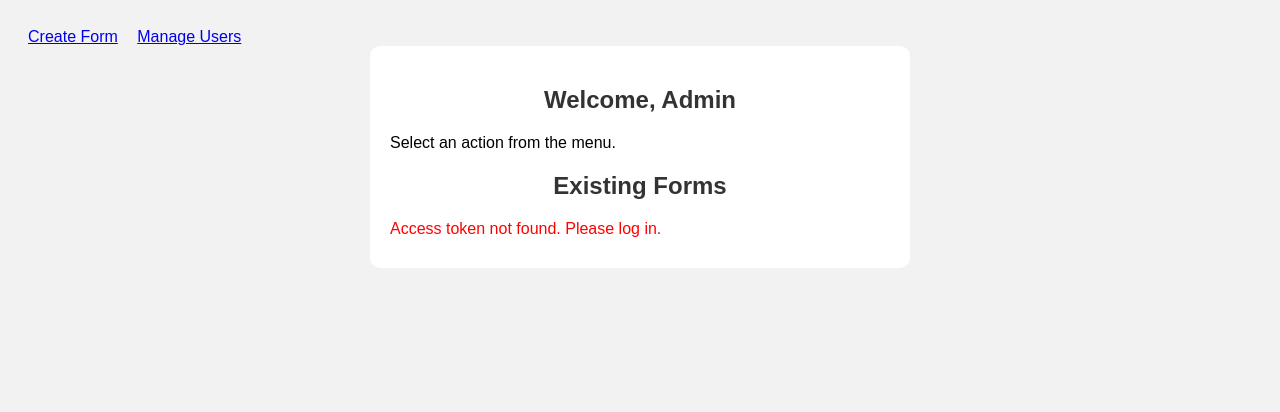
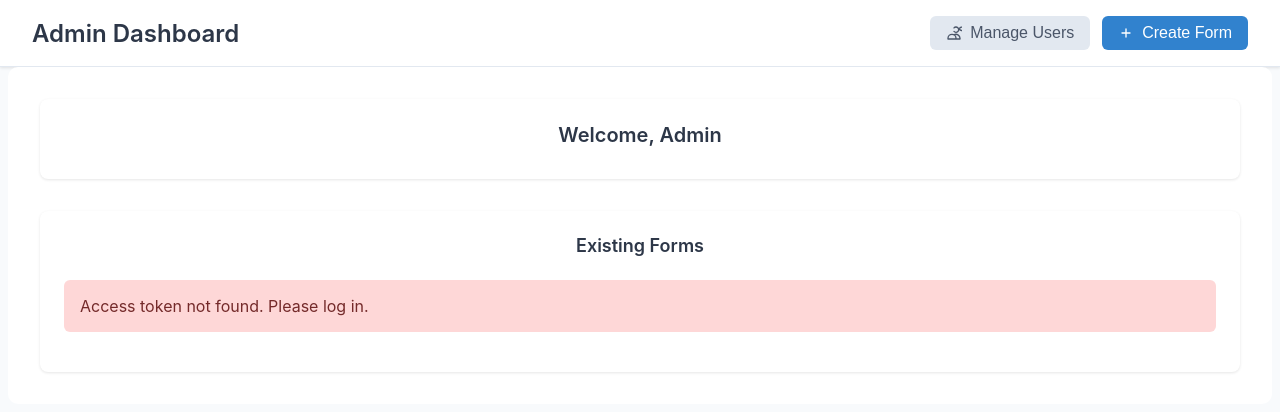
Before and after one commit to arjun-ms/EasyForms, a FastAPI app: page /admin in a window 1280 px wide. Shown: the top 412 px of the page. Run offline with FastAPI, Linux system fonts and the light colour scheme.

Commit message:
style: improve ui of admin dashboard

```diff
--- a/static/js/fetch-forms.js
+++ b/static/js/fetch-forms.js
@@ -1,3 +1,141 @@
+// document.addEventListener("DOMContentLoaded", function () {
+//     fetchForms();
+//   });
+
+//   function fetchForms() {
+//     const token = localStorage.getItem("access_token");
+
+//     if (!token) {
+//       displayError("Access token not found. Please log in.");
+//       return;
+//     }
+
+//     fetch("/forms", {
+//       headers: {
+//         Authorization: "Bearer " + token,
+//       },
+//     })
+//       .then(async (response) => {
+//         if (!response.ok) {
+//           const error = await response.json();
+//           throw new Error(error.detail || "Failed to fetch forms.");
+//         }
+//         return response.json();
+//       })
+//       .then((forms) => {
+//         if (!Array.isArray(forms)) {
+//           throw new Error("Unexpected response format.");
+//         }
+
+//         const list = document.getElementById("form-list");
+//         list.innerHTML = "";
+
+//         // forms.forEach((form) => {
+//         //     const li = document.createElement("li");
+//         //     li.innerHTML = `
+//         //       <strong>${form.title}</strong> - ${form.description || ""}<br/>
+//         //       <button onclick="editForm(${form.id})">Edit</button>
+//         //       <button onclick="deleteForm(${form.id})">Delete</button>
+//         //       <button onclick="reassignForm(${form.id})">Reassign</button>
+//         //       <hr/>
+//         //     `;
+//         //     list.appendChild(li);
+//         //   });
+//         forms.forEach((form) => {
+//           const li = document.createElement("li");
+
+//           const assignedUser = form.assigned_user
+//             ? `<span style="background-color:#4CAF50; color:white; padding:4px 8px; border-radius:5px; font-size: 0.9rem;">Assigned to ${form.assigned_user.username}</span>`
+//             : `<span style="background-color:#f44336; color:white; padding:4px 8px; border-radius:5px; font-size: 0.9rem;">Not assigned</span>`;
+
+//           li.innerHTML = `
+//             <strong>${form.title}</strong> - ${form.description || ""}
+//             <br/><br/>
+//             <button onclick="editForm(${form.id})">Edit</button>
+//             <button onclick="deleteForm(${form.id})">Delete</button>
+//             <button onclick="viewSubmissions(${form.id})">View Submissions</button>
+//             <br/><br/>
+//             ${assignedUser}
+//             <hr/>
+//           `;
+
+//           list.appendChild(li);
+//         });
+
+//       })
+//       .catch((err) => {
+//         displayError(err.message);
+//         console.error("Failed to fetch forms:", err.message);
+//       });
+//   }
+
+//   function editForm(formId) {
+//     localStorage.setItem("edit_form_id", formId);
+//     window.location.href = `/form-builder`; // we'll load form data there
+//   }
+
+//   async function deleteForm(formId) {
+//     const token = localStorage.getItem("access_token");
+//     if (!token) return displayError("Token not found");
+
+//     if (!confirm("Are you sure you want to delete this form?")) return;
+
+//     try {
+//       const res = await fetch(`/forms/${formId}`, {
+//         method: "DELETE",
+//         headers: {
+//           Authorization: "Bearer " + token,
+//         },
+//       });
+
+//       if (!res.ok) throw new Error("Failed to delete form");
+//       alert("Form deleted");
+//       fetchForms();
+//     } catch (err) {
+//       displayError(err.message);
+//     }
+//   }
+
+//   async function reassignForm(formId) {
+//     const token = localStorage.getItem("access_token");
+//     if (!token) return displayError("Token not found");
+
+//     const userId = prompt("Enter user ID to reassign form to:");
+//     if (!userId) return;
+
+//     try {
+//       const res = await fetch(`/forms/${formId}/assign`, {
+//         method: "POST",
+//         headers: {
+//           "Content-Type": "application/json",
+//           Authorization: "Bearer " + token,
+//         },
+//         body: JSON.stringify({ user_id: parseInt(userId) }),
+//       });
+
+//       if (!res.ok) throw new Error("Failed to reassign form");
+//       alert("Form reassigned");
+//       fetchForms(); //- Refresh the dashboard with updated assignment
+//     } catch (err) {
+//       displayError(err.message);
+//     }
+//   }
+
+
+//   function displayError(message) {
+//     const errorBox = document.getElementById("error-message");
+//     if (errorBox) errorBox.textContent = message;
+//   }
+
+//   function viewSubmissions(formId) {
+//     localStorage.setItem("view_submissions_form_id", formId);
+//     window.location.href = "/submission-history";
+//   }
+
+
+//!========================================
+
+
 document.addEventListener("DOMContentLoaded", function () {
   fetchForms();
 });
@@ -27,39 +165,62 @@ document.addEventListener("DOMContentLoaded", function () {
         throw new Error("Unexpected response format.");
       }
 
-        const list = document.getElementById("form-list");
-        list.innerHTML = "";
+      const container = document.getElementById("form-list");
+      container.innerHTML = "";
 
-        // forms.forEach((form) => {
-        //     const li = document.createElement("li");
-        //     li.innerHTML = `
-        //       <strong>${form.title}</strong> - ${form.description || ""}<br/>
-        //       <button onclick="editForm(${form.id})">Edit</button>
-        //       <button onclick="deleteForm(${form.id})">Delete</button>
-        //       <button onclick="reassignForm(${form.id})">Reassign</button>
-        //       <hr/>
-        //     `;
-        //     list.appendChild(li);
-        //   });
+      if (forms.length === 0) {
+        container.innerHTML = '<div class="empty-state">No forms found. Create your first form!</div>';
+        return;
+      }
+
       forms.forEach((form) => {
-          const li = document.createElement("li");
+        const formCard = document.createElement("div");
+        formCard.className = "form-card";
 
         const assignedUser = form.assigned_user
-            ? `<span style="background-color:#4CAF50; color:white; padding:4px 8px; border-radius:5px; font-size: 0.9rem;">Assigned to ${form.assigned_user.username}</span>`
-            : `<span style="background-color:#f44336; color:white; padding:4px 8px; border-radius:5px; font-size: 0.9rem;">Not assigned</span>`;
+          ? `<span class="assignment-tag assigned">
+               <svg class="icon" fill="currentColor" viewBox="0 0 20 20">
+                 <path fill-rule="evenodd" d="M10 9a3 3 0 100-6 3 3 0 000 6zm-7 9a7 7 0 1114 0H3z" clip-rule="evenodd" />
+               </svg>
+               Assigned to ${form.assigned_user.username}
+             </span>`
+          : `<span class="assignment-tag unassigned">
+               <svg class="icon" fill="currentColor" viewBox="0 0 20 20">
+                 <path fill-rule="evenodd" d="M18 10a8 8 0 11-16 0 8 8 0 0116 0zm-7 4a1 1 0 11-2 0 1 1 0 012 0zm-1-9a1 1 0 00-1 1v4a1 1 0 102 0V6a1 1 0 00-1-1z" clip-rule="evenodd" />
+               </svg>
+               Not assigned
+             </span>`;
 
-          li.innerHTML = `
-            <strong>${form.title}</strong> - ${form.description || ""}
-            <br/><br/>
-            <button onclick="editForm(${form.id})">Edit</button>
-            <button onclick="deleteForm(${form.id})">Delete</button>
-            <button onclick="viewSubmissions(${form.id})">View Submissions</button>
-            <br/><br/>
+        formCard.innerHTML = `
+          <div class="form-info">
+            <h3 class="form-title">${form.title}</h3>
+            <p class="form-description">${form.description || "No description provided"}</p>
             ${assignedUser}
-            <hr/>
+          </div>
+          <div class="form-actions">
+            <button class="btn btn-secondary btn-sm" onclick="editForm(${form.id})">
+              <svg class="icon" fill="none" stroke="currentColor" viewBox="0 0 24 24">
+                <path stroke-linecap="round" stroke-linejoin="round" stroke-width="2" d="M11 5H6a2 2 0 00-2 2v11a2 2 0 002 2h11a2 2 0 002-2v-5m-1.414-9.414a2 2 0 112.828 2.828L11.828 15H9v-2.828l8.586-8.586z" />
+              </svg>
+              Edit
+            </button>
+            <button class="btn btn-secondary btn-sm" onclick="deleteForm(${form.id})">
+              <svg class="icon" fill="none" stroke="currentColor" viewBox="0 0 24 24">
+                <path stroke-linecap="round" stroke-linejoin="round" stroke-width="2" d="M19 7l-.867 12.142A2 2 0 0116.138 21H7.862a2 2 0 01-1.995-1.858L5 7m5 4v6m4-6v6m1-10V4a1 1 0 00-1-1h-4a1 1 0 00-1 1v3M4 7h16" />
+              </svg>
+              Delete
+            </button>
+            <button class="btn btn-primary btn-sm" onclick="viewSubmissions(${form.id})">
+              <svg class="icon" fill="none" stroke="currentColor" viewBox="0 0 24 24">
+                <path stroke-linecap="round" stroke-linejoin="round" stroke-width="2" d="M15 12a3 3 0 11-6 0 3 3 0 016 0z" />
+                <path stroke-linecap="round" stroke-linejoin="round" stroke-width="2" d="M2.458 12C3.732 7.943 7.523 5 12 5c4.478 0 8.268 2.943 9.542 7-1.274 4.057-5.064 7-9.542 7-4.477 0-8.268-2.943-9.542-7z" />
+              </svg>
+              View Submissions
+            </button>
+          </div>
         `;
 
-          list.appendChild(li);
+        container.appendChild(formCard);
       });
 
     })
@@ -124,7 +285,10 @@ document.addEventListener("DOMContentLoaded", function () {
 
 function displayError(message) {
   const errorBox = document.getElementById("error-message");
-    if (errorBox) errorBox.textContent = message;
+  if (errorBox) {
+    errorBox.textContent = message;
+    errorBox.style.display = message ? 'block' : 'none';
+  }
 }
 
 function viewSubmissions(formId) {
--- a/templates/admin-dashboard.html
+++ b/templates/admin-dashboard.html
@@ -3,22 +3,234 @@
   <head>
     <title>Admin Dashboard</title>
     <link rel="stylesheet" href="static/css/styles.css" />
+    <style>
+      /* Modern Admin Dashboard Styles */
+      body {
+        font-family: -apple-system, BlinkMacSystemFont, 'Segoe UI', Roboto, sans-serif;
+        margin: 0;
+        padding: 0;
+        background-color: #f8fafc;
+        color: #1a202c;
+      }
+
+      .dashboard-header {
+        background: white;
+        border-bottom: 1px solid #e2e8f0;
+        padding: 1rem 2rem;
+        display: flex;
+        justify-content: space-between;
+        align-items: center;
+        box-shadow: 0 1px 3px rgba(0, 0, 0, 0.1);
+      }
+
+      .dashboard-title {
+        font-size: 1.5rem;
+        font-weight: 600;
+        color: #2d3748;
+        margin: 0;
+      }
+
+      .header-actions {
+        display: flex;
+        gap: 0.75rem;
+      }
+
+      .btn {
+        padding: 0.5rem 1rem;
+        border: none;
+        border-radius: 0.375rem;
+        font-weight: 500;
+        cursor: pointer;
+        text-decoration: none;
+        display: inline-flex;
+        align-items: center;
+        gap: 0.5rem;
+        transition: all 0.2s;
+      }
+
+      .btn-primary {
+        background-color: #3182ce;
+        color: white;
+      }
+
+      .btn-primary:hover {
+        background-color: #2c5282;
+      }
+
+      .btn-secondary {
+        background-color: #e2e8f0;
+        color: #4a5568;
+      }
+
+      .btn-secondary:hover {
+        background-color: #cbd5e0;
+      }
+
+      .btn-sm {
+        padding: 0.25rem 0.75rem;
+        font-size: 0.875rem;
+      }
+
+      .main-content {
+        max-width: 1200px;
+        margin: 0 auto;
+        padding: 2rem;
+      }
+
+      .welcome-section {
+        background: white;
+        border-radius: 0.5rem;
+        padding: 1.5rem;
+        margin-bottom: 2rem;
+        box-shadow: 0 1px 3px rgba(0, 0, 0, 0.1);
+      }
+
+      .welcome-title {
+        font-size: 1.25rem;
+        font-weight: 600;
+        margin: 0 0 0.5rem 0;
+        color: #2d3748;
+      }
+
+      .welcome-subtitle {
+        color: #718096;
+        margin: 0;
+      }
+
+      .forms-section {
+        background: white;
+        border-radius: 0.5rem;
+        padding: 1.5rem;
+        box-shadow: 0 1px 3px rgba(0, 0, 0, 0.1);
+      }
+
+      .section-title {
+        font-size: 1.125rem;
+        font-weight: 600;
+        margin: 0 0 1.5rem 0;
+        color: #2d3748;
+      }
+
+      .form-card {
+        border: 1px solid #e2e8f0;
+        border-radius: 0.5rem;
+        padding: 1.25rem;
+        margin-bottom: 1rem;
+        display: flex;
+        justify-content: space-between;
+        align-items: flex-start;
+        transition: all 0.2s;
+      }
+
+      .form-card:hover {
+        box-shadow: 0 4px 6px rgba(0, 0, 0, 0.1);
+        border-color: #cbd5e0;
+      }
+
+      .form-info {
+        flex: 1;
+      }
+
+      .form-title {
+        font-weight: 600;
+        color: #2d3748;
+        margin: 0 0 0.25rem 0;
+      }
+
+      .form-description {
+        color: #718096;
+        margin: 0 0 0.75rem 0;
+        font-size: 0.875rem;
+      }
+
+      .assignment-tag {
+        display: inline-flex;
+        align-items: center;
+        gap: 0.25rem;
+        padding: 0.25rem 0.75rem;
+        border-radius: 9999px;
+        font-size: 0.75rem;
+        font-weight: 500;
+      }
+
+      .assignment-tag.assigned {
+        background-color: #c6f6d5;
+        color: #22543d;
+      }
+
+      .assignment-tag.unassigned {
+        background-color: #fed7d7;
+        color: #742a2a;
+      }
+
+      .form-actions {
+        display: flex;
+        gap: 0.5rem;
+        flex-shrink: 0;
+      }
+
+      .icon {
+        width: 1rem;
+        height: 1rem;
+      }
+
+      #error-message {
+        background-color: #fed7d7;
+        color: #742a2a;
+        padding: 1rem;
+        border-radius: 0.375rem;
+        margin-bottom: 1rem;
+        display: none;
+      }
+
+      .empty-state {
+        text-align: center;
+        color: #718096;
+        padding: 2rem;
+      }
+    </style>
   </head>
   <body>
-    <nav>
-      <a href="#" onclick="startNewForm()">Create Form</a>
-      <!-- <a href="#">View Forms</a>  -->  <!-- this is already displayed so no need for a seperate section -->
-      <a href="#" onclick="goToUsers()">Manage Users</a>
-      <!-- <a href="#">Assign Forms</a> --> <!-- this is already displayed so no need for a seperate section -->
-    </nav>
-    <main>
-      <h2>Welcome, Admin</h2>
-      <p>Select an action from the menu.</p>
-      <h2>Existing Forms</h2>
+    <!-- Header -->
+    <header class="dashboard-header">
+      <h1 class="dashboard-title">Admin Dashboard</h1>
+      <div class="header-actions">
+        <button class="btn btn-secondary" onclick="goToUsers()">
+          <svg class="icon" fill="none" stroke="currentColor" viewBox="0 0 24 24">
+            <path stroke-linecap="round" stroke-linejoin="round" stroke-width="2" d="M12 4.354a4 4 0 110 5.292M15 21H3v-1a6 6 0 0112 0v1zm0 0h6v-1a6 6 0 00-9-5.197m13.5-9a2.5 2.5 0 11-5 0 2.5 2.5 0 015 0z" />
+          </svg>
+          Manage Users
+        </button>
+        <button class="btn btn-primary" onclick="startNewForm()">
+          <svg class="icon" fill="none" stroke="currentColor" viewBox="0 0 24 24">
+            <path stroke-linecap="round" stroke-linejoin="round" stroke-width="2" d="M12 6v6m0 0v6m0-6h6m-6 0H6" />
+          </svg>
+          Create Form
+        </button>
+      </div>
+    </header>
 
-      <ul id="form-list"></ul>
+    <!-- Main Content -->
+    <main class="main-content">
+      <!-- Welcome Section -->
+      <div class="welcome-section">
+        <h2 class="welcome-title">Welcome, Admin</h2>
+        <!-- <p class="welcome-subtitle">Select an action from the menu.</p> -->
+      </div>
+
+      <!-- Forms Section -->
+      <div class="forms-section">
+        <h2 class="section-title">Existing Forms</h2>
+
         <!-- Error message container -->
-      <div id="error-message" style="color: red; margin-bottom: 10px;"></div>
+        <div id="error-message"></div>
+
+        <!-- Forms List -->
+        <div id="form-list">
+          <!-- Forms will be dynamically populated here -->
+        </div>
+      </div>
+    </main>
 
     <script src="static/js/fetch-forms.js"></script>
 
@@ -27,10 +239,18 @@
         localStorage.removeItem("edit_form_id");
         window.location.href = "/form-builder";
       }
+
       function goToUsers() {
         window.location.href = "/manage-users";
       }
+
+      function displayError(message) {
+        const errorBox = document.getElementById("error-message");
+        if (errorBox) {
+          errorBox.textContent = message;
+          errorBox.style.display = message ? 'block' : 'none';
+        }
+      }
     </script>
-    </main>
   </body>
 </html>
```
Lines whose indentation alone changed are shown as unchanged.
